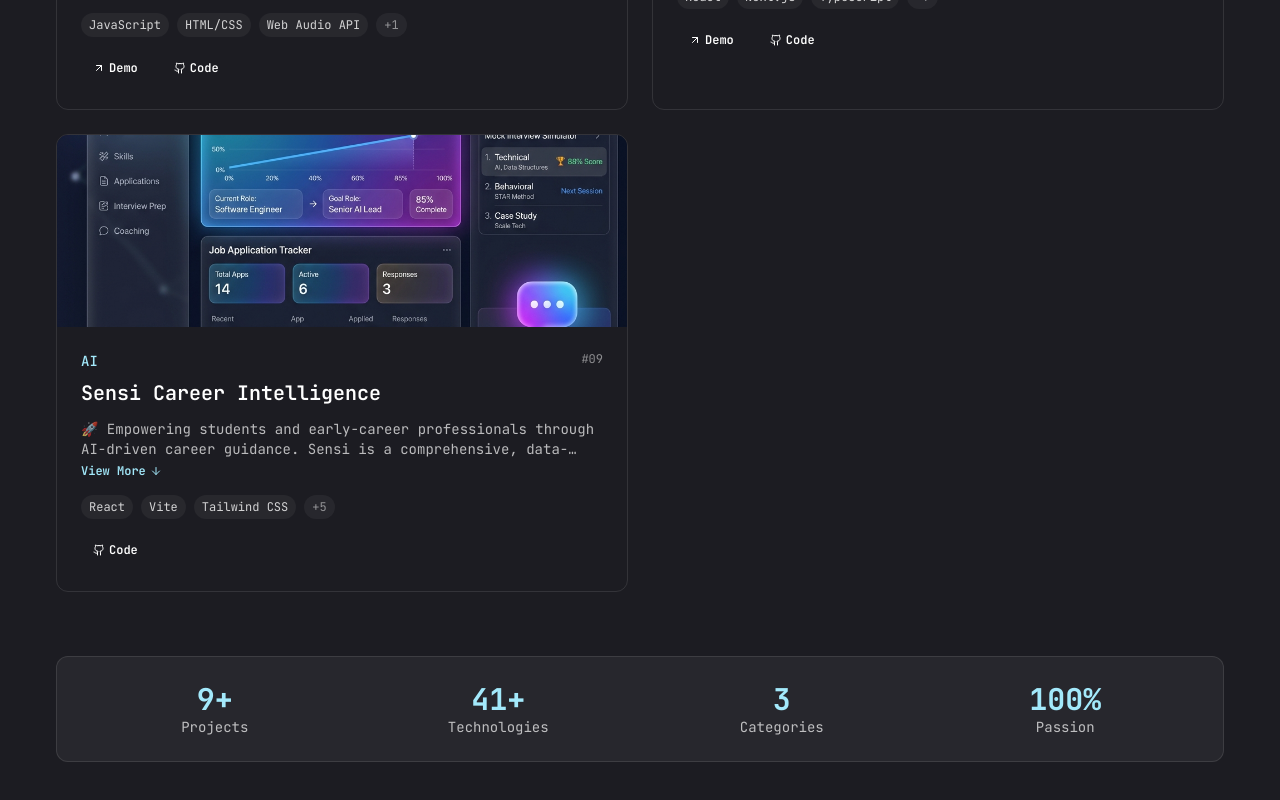
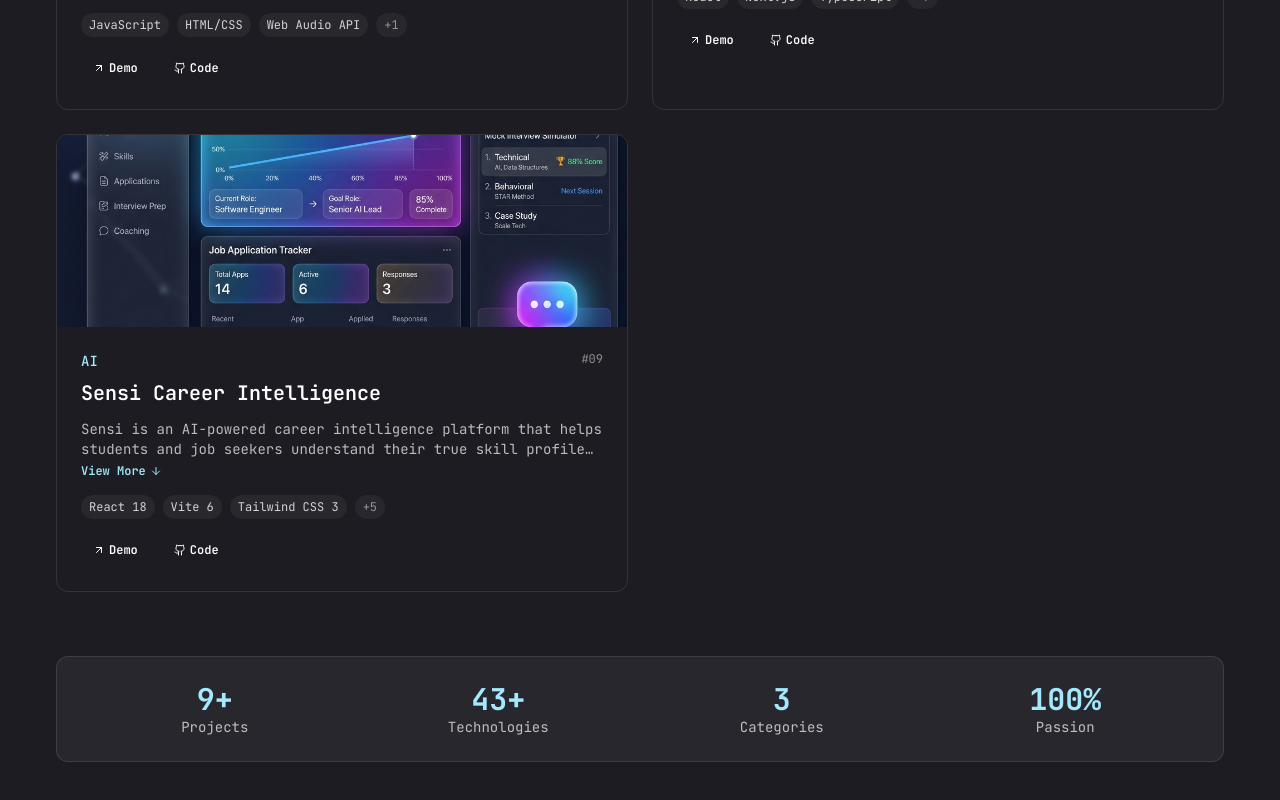
Before and after one commit to Adonalsiun/ABPortfolio, a Next.js app in the folder my-portfolio-main/: page /projects in a window 1280 px wide. Shown: the part 2350-3150 px from the top of the page. Built offline with nearby package versions, Linux system fonts and the light colour scheme.

Commit message:
New Layout: Deep Dive

```diff
--- a/my-portfolio-main/app/projects/[id]/page.jsx
+++ b/my-portfolio-main/app/projects/[id]/page.jsx
@@ -65,22 +65,56 @@ export default function ProjectDetail({ params }) {
               initial={{ opacity: 0, y: 20 }}
               animate={{ opacity: 1, y: 0 }}
               transition={{ duration: 0.5, delay: 0.2 }}
-              className="col-span-1 lg:col-span-2 space-y-8"
+              className="col-span-1 lg:col-span-2 space-y-12"
             >
-              <div>
-                <h2 className="text-2xl font-bold mb-4 border-b border-white/10 pb-2">Overview</h2>
+              {/* Overview Section */}
+              <section>
+                <h2 className="text-2xl font-bold mb-6 border-b border-white/10 pb-2 flex items-center gap-3">
+                  <span className="text-accent">01.</span> Overview
+                </h2>
                 <p className="text-white/80 leading-relaxed text-lg">
                   {project.description}
                 </p>
-              </div>
+              </section>
 
-              {project.details && (
-                <div>
-                  <h2 className="text-2xl font-bold mb-4 border-b border-white/10 pb-2">Deep Dive</h2>
+              {/* Dynamic Sections (from project.details array) */}
+              {project.details && Array.isArray(project.details) ? (
+                project.details.map((section, idx) => (
+                  <section key={idx}>
+                    <h2 className="text-2xl font-bold mb-6 border-b border-white/10 pb-2 flex items-center gap-3">
+                      <span className="text-accent">{String(idx + 2).padStart(2, '0')}.</span> {section.title}
+                    </h2>
+                    <p className="text-white/80 leading-relaxed text-lg whitespace-pre-line">
+                      {section.content}
+                    </p>
+                  </section>
+                ))
+              ) : project.details && (
+                <section>
+                  <h2 className="text-2xl font-bold mb-6 border-b border-white/10 pb-2 flex items-center gap-3">
+                    <span className="text-accent">02.</span> Deep Dive
+                  </h2>
                   <p className="text-white/80 leading-relaxed text-lg whitespace-pre-line">
                     {project.details}
                   </p>
-                </div>
+                </section>
+              )}
+
+              {/* Features Subsection (if provided) */}
+              {project.features && (
+                <section>
+                  <h2 className="text-2xl font-bold mb-6 border-b border-white/10 pb-2 flex items-center gap-3">
+                    <span className="text-accent">{String((Array.isArray(project.details) ? project.details.length : 1) + 2).padStart(2, '0')}.</span> Key Features
+                  </h2>
+                  <div className="grid grid-cols-1 md:grid-cols-2 gap-4">
+                    {project.features.map((feature, idx) => (
+                      <div key={idx} className="bg-white/5 border border-white/10 p-5 rounded-xl hover:border-accent/40 transition-colors">
+                        <h4 className="text-accent font-semibold mb-2">{feature.title}</h4>
+                        <p className="text-white/70 text-sm">{feature.description}</p>
+                      </div>
+                    ))}
+                  </div>
+                </section>
               )}
             </motion.div>
 
--- a/my-portfolio-main/app/projects/data.js
+++ b/my-portfolio-main/app/projects/data.js
@@ -162,22 +162,53 @@ export const projects = [
     num: "09",
     category: "AI",
     title: "Sensi Career Intelligence",
-    description: "🚀 Empowering students and early-career professionals through AI-driven career guidance. Sensi is a comprehensive, data-driven career coaching engine designed to transform the job application process with Google Gemini and OpenAI integration.",
+    description: "Sensi is an AI-powered career intelligence platform that helps students and job seekers understand their true skill profile and measure fit against real job opportunities with high-resolution semantic analysis.",
     stack: [
-      { name: "React" },
-      { name: "Vite" },
-      { name: "Tailwind CSS" },
+      { name: "React 18" },
+      { name: "Vite 6" },
+      { name: "Tailwind CSS 3" },
       { name: "Google Gemini" },
-      { name: "OpenAI" },
+      { name: "OpenAI GPT-4" },
       { name: "Chart.js" },
       { name: "Mammoth" },
       { name: "PDF.js" }
     ],
     image: "/assets/projects/sensi.png",
-    timeframe: "March 2026 - Present",
-    achievement: "AI Career Coaching Engine",
-    live: "#",
-    github: "https://github.com/Adonalsiun/Sensi",
-    details: "Sensi is a comprehensive career coaching engine leveraging Google Gemini and OpenAI to personalize job application insights. It features a centralized career dashboard for progress monitoring, a smart application tracker for managing deadlines, and an AI-powered interview prep tool that generates personalized questions based on job descriptions. Additionally, Sensi includes a document version manager for resumes and cover letters, AI-driven skill gap analysis, and fit score visualization to help users optimize their professional profile and bridge employability gaps."
+    timeframe: "March 2026",
+    achievement: "Vibe ATL @ Georgia Tech",
+    live: "https://www.arynbht.tech/projects/09",
+    github: "https://github.com/acearthur8/Sensi",
+    details: [
+      {
+        title: "The Problem",
+        content: "Job seekers often lack an objective way to measure how their credentials align with complex role requirements. Existing tools are fragmented—resume builders don't providing scoring, and job boards lack deep semantic analysis. For students, rich academic histories are often ignored by keyword-based filters, leaving their true potential invisible."
+      },
+      {
+        title: "The Solution",
+        content: "Sensi leverages Large Language Models (LLMs) to perform structured skill extraction from both resumes and academic transcripts. It constructs a multi-dimensional competency profile across Technical Skills, Domain Knowledge, Soft Skills, and Academic Rigor. This profile is then visually cross-referenced against job descriptions in real-time."
+      },
+      {
+        title: "Hackathon Reflections",
+        content: "Built in under 12 hours, Sensi was an exercise in extreme prioritization. The core challenge was designing a 'radar-first' layout where a 6-axis chart remains the hero of the UI. I focused on building a 'progressive disclosure' model where advanced features—like AI-generated cover letters and specific resume edit recommendations—only unlock once a high fit score (65+) is achieved, ensuring users focus on roles where they have genuine alignment."
+      }
+    ],
+    features: [
+      {
+        title: "AI Skill Extraction",
+        description: "Deep parsing of resumes and transcripts into structured competency profiles using Gemini and OpenAI."
+      },
+      {
+        title: "Dynamic Radar Graph",
+        description: "A visual centerpiece using Chart.js that overlays user profiles against job requirements for instant alignment feedback."
+      },
+      {
+        title: "Chrome Extension",
+        description: "Real-time fit scoring directly over LinkedIn, Indeed, and Handshake job postings using Chrome Storage and content scripts."
+      },
+      {
+        title: "Progressive Toolkit",
+        description: "Automatic generation of personalized cover letters and resume-edit suggestions triggered by high fit scores."
+      }
+    ]
   }
 ];
```
